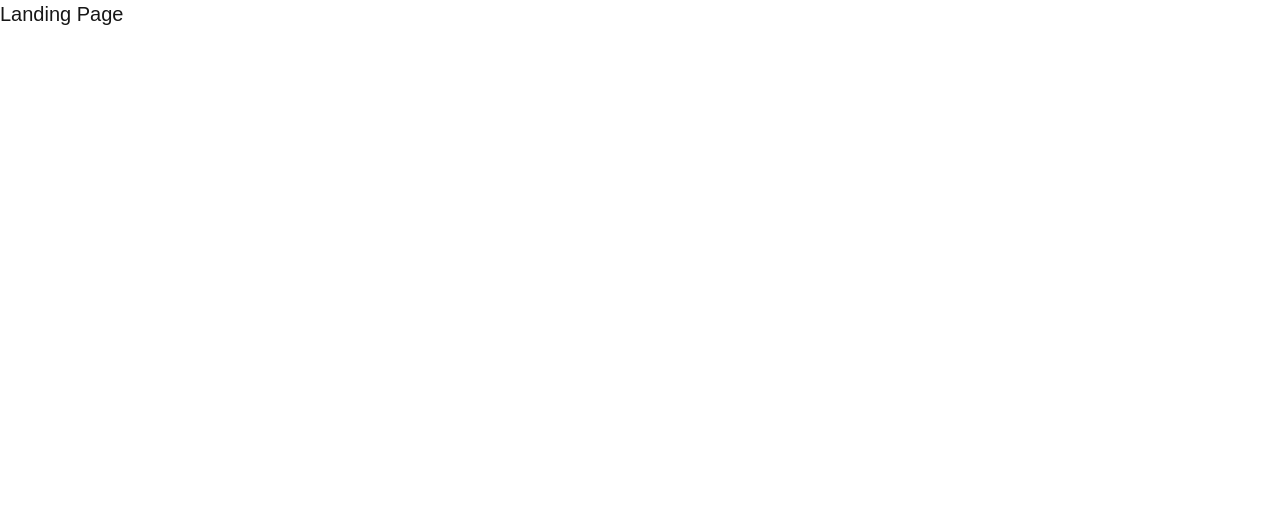
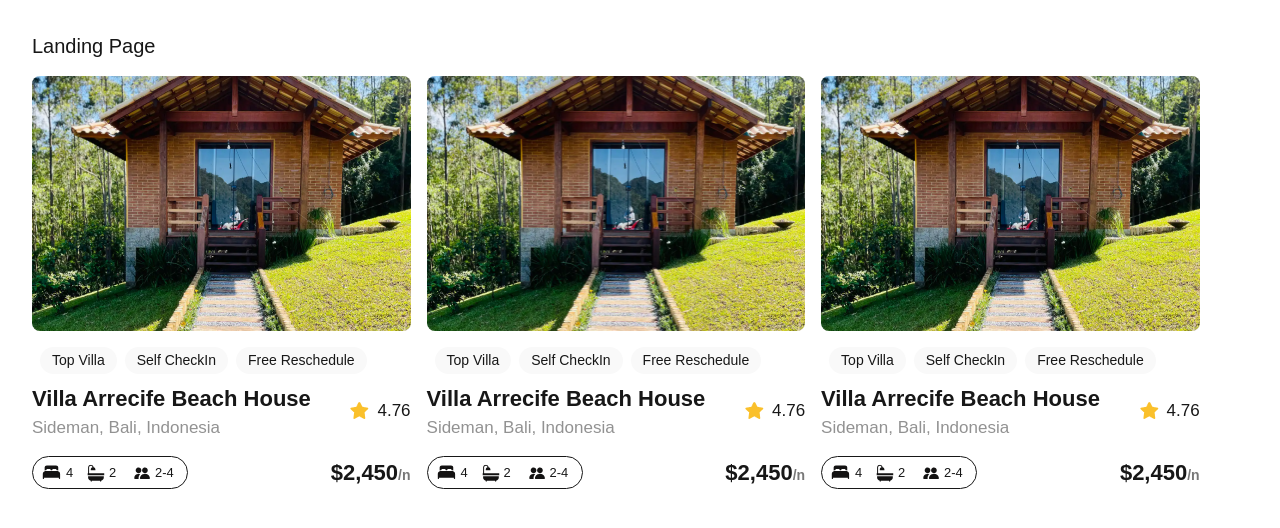
Before and after one commit to DAMILOLA8909/alx-project-0x00-setup, a Next.js app in the folder alx-project-0x00/: page /landing in a window 1280 px wide. Shown: the top 528 px of the page. Built offline with nearby package versions, Linux system fonts and the light colour scheme.

Commit message:
Make Pill component dynamic with title prop and add Card usage to landing page

```diff
--- a/alx-project-0x00/components/Pill.tsx
+++ b/alx-project-0x00/components/Pill.tsx
@@ -1,11 +1,11 @@
-import React from "react";
+import { PillProps } from "@/interfaces";
 
-const Pill: React.FC<{ title?: string }> = ({ title = "Title" }) => {
+const Pill: React.FC<PillProps> = ({ title }) => {
   return (
     <div className="flex justify-center items-center bg-[#F9F9F9] px-3 w-auto h-[27px] rounded-full">
       <p className="text-sm">{title}</p>
     </div>
-  );
-};
+  )
+}
 
 export default Pill;
--- a/alx-project-0x00/interfaces/index.ts
+++ b/alx-project-0x00/interfaces/index.ts
@@ -0,0 +1,3 @@
+export interface PillProps {
+  title: string
+}
--- a/alx-project-0x00/pages/landing.tsx
+++ b/alx-project-0x00/pages/landing.tsx
@@ -1,9 +1,18 @@
 import React from "react";
+import Card from "@/components/Card";
+
 
 const Landing: React.FC = () => {
   return (
-    <div>
+    <div className="p-8">
       <h1 className="text-xl font-extralight">Landing Page</h1>
+
+      {/* Add Card components */}
+      <div className="mt-4 flex flex-wrap gap-4">
+        <Card />
+        <Card />
+        <Card />
+      </div>
     </div>
   );
 };
```
Also changed, not shown: alx-project-0x00/pages/index.tsx (line endings or trailing spaces).
